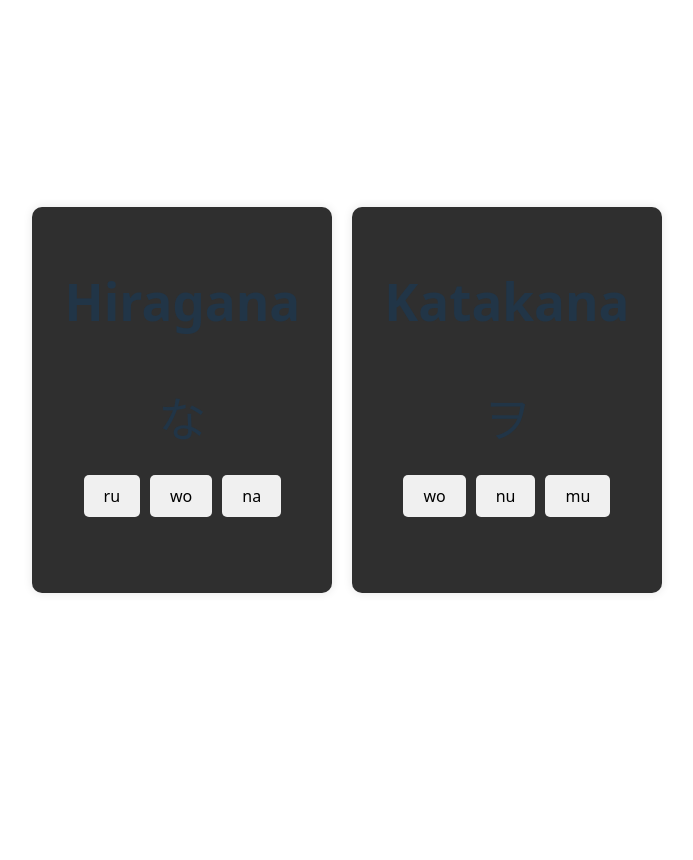
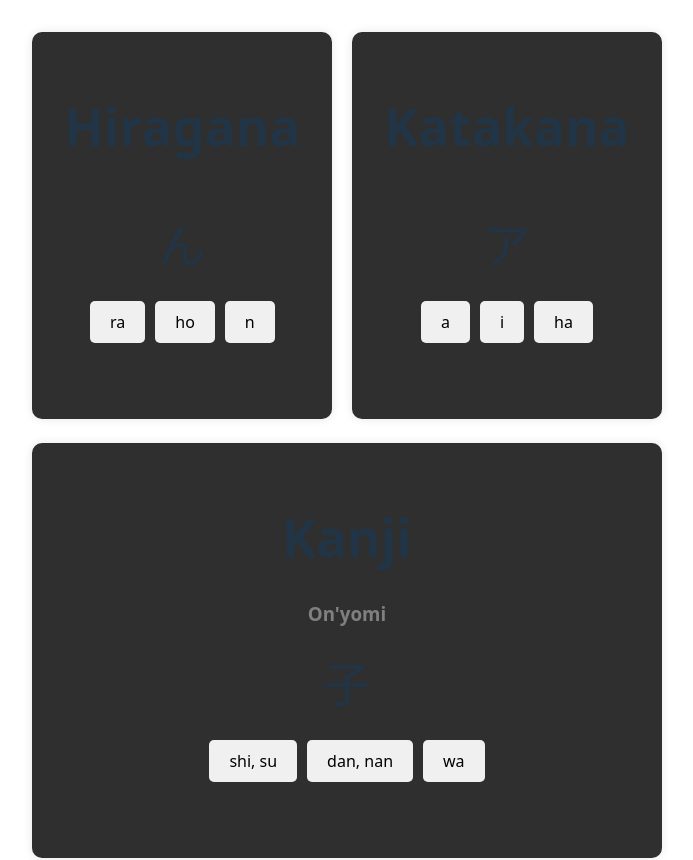
Before and after one commit to gitwyrm/learnjapanese, a React (Vite) app: page / in a window 1280 px wide. Shown: the top 860 px of the page, without its empty margins (293-986 px from the left). Before the commit the page ends 800 px from the top, so only its background shows below. Built offline with nearby package versions, Linux system fonts and the light colour scheme.

Commit message:
Add KanjiQuiz component

```diff
--- a/src/App.css
+++ b/src/App.css
@@ -20,3 +20,8 @@
     justify-content: space-between;
     align-items: flex-start;
 }
+
+h3 {
+    margin: 0px;
+    color: gray;
+}
--- a/src/App.jsx
+++ b/src/App.jsx
@@ -2,9 +2,12 @@ import Quiz from "./components/Quiz";
 import "./App.css";
 import hiragana from "./tokens/hiragana";
 import katakana from "./tokens/katakana";
+import KanjiQuiz from "./components/KanjiQuiz";
+import kanji from "./tokens/kanji";
 
 function App() {
   return (
+    <div>
       <div className="side-by-side">
         <div className="card">
           <h1>Hiragana</h1>
@@ -16,6 +19,25 @@ function App() {
           <Quiz tokens={katakana} />
         </div>
       </div>
+      <br />
+      <div className="card">
+        <h1>Kanji</h1>
+        <h3>On'yomi</h3>
+        <KanjiQuiz tokens={kanji} type={"on'yomi"} />
+      </div>
+      <br />
+      <div className="card">
+        <h1>Kanji</h1>
+        <h3>Kun'yomi</h3>
+        <KanjiQuiz tokens={kanji} type={"kun'yomi"} />
+      </div>
+      <br />
+      <div className="card">
+        <h1>Kanji</h1>
+        <h3>English</h3>
+        <KanjiQuiz tokens={kanji} type={"english"} />
+      </div>
+    </div>
   );
 }
 
--- /dev/null
+++ b/src/components/KanjiQuiz.jsx
@@ -0,0 +1,174 @@
+import React, { useState, useEffect } from "react";
+
+const getRandomIndices = (excludeIndex, count, max) => {
+  const indices = [];
+  while (indices.length < count) {
+    const randIndex = Math.floor(Math.random() * max);
+    if (randIndex !== excludeIndex && !indices.includes(randIndex)) {
+      indices.push(randIndex);
+    }
+  }
+  return indices;
+};
+
+const KanjiQuiz = ({ tokens, type }) => {
+  const [shuffledTokens, setShuffledTokens] = useState([]);
+  const [currentIndex, setCurrentIndex] = useState(0);
+  const [userAnswers, setUserAnswers] = useState([]);
+  const [answerResult, setAnswerResult] = useState(null);
+  const [currentOptions, setCurrentOptions] = useState([]);
+
+  const getText = (kanji, type) => {
+    if (type === "english") {
+      return kanji.english.join(", ");
+    } else {
+      const readings = kanji.romaji
+        .filter((r) => r.type === type)
+        .map((r) => r.value);
+      return readings.join(", ");
+    }
+  };
+
+  const startQuiz = () => {
+    let filteredTokens = tokens;
+    if (type === "on'yomi" || type === "kun'yomi") {
+      filteredTokens = tokens.filter((token) =>
+        token.romaji.some((r) => r.type === type),
+      );
+    }
+    const shuffled = [...filteredTokens].sort(() => Math.random() - 0.5);
+    setShuffledTokens(shuffled);
+    setCurrentIndex(0);
+    setUserAnswers([]);
+    setAnswerResult(null);
+  };
+
+  useEffect(() => {
+    startQuiz();
+  }, [tokens, type]);
+
+  useEffect(() => {
+    if (shuffledTokens.length > 0 && currentIndex < shuffledTokens.length) {
+      const currentKanji = shuffledTokens[currentIndex];
+      const correctText = getText(currentKanji, type);
+      const otherIndices = getRandomIndices(
+        currentIndex,
+        2,
+        shuffledTokens.length,
+      );
+      const incorrectTexts = otherIndices.map((index) =>
+        getText(shuffledTokens[index], type),
+      );
+      const options = [correctText, ...incorrectTexts].sort(
+        () => Math.random() - 0.5,
+      );
+      setCurrentOptions(options);
+    }
+  }, [currentIndex, shuffledTokens, type]);
+
+  const handleAnswer = (selected) => {
+    const currentKanji = shuffledTokens[currentIndex];
+    const correctText = getText(currentKanji, type);
+    const isCorrect = selected === correctText;
+    setUserAnswers([...userAnswers, isCorrect]);
+    setAnswerResult({ isCorrect, selected });
+
+    setTimeout(() => {
+      setAnswerResult(null);
+      setCurrentIndex(currentIndex + 1);
+    }, 1000);
+  };
+
+  if (shuffledTokens.length === 0) {
+    return <div>No Kanji available for this type.</div>;
+  }
+
+  if (currentIndex < shuffledTokens.length) {
+    const currentKanji = shuffledTokens[currentIndex].kanji;
+    return (
+      <div>
+        <div style={{ fontSize: "48px", textAlign: "center", margin: "20px" }}>
+          {currentKanji}
+        </div>
+        <div style={{ display: "flex", justifyContent: "center", gap: "10px" }}>
+          {currentOptions.map((option, index) => (
+            <button
+              key={index}
+              onClick={() => handleAnswer(option)}
+              disabled={answerResult !== null}
+              style={{
+                padding: "10px 20px",
+                fontSize: "16px",
+                backgroundColor:
+                  answerResult && answerResult.selected === option
+                    ? answerResult.isCorrect
+                      ? "green"
+                      : "red"
+                    : "#f0f0f0",
+                color:
+                  answerResult && answerResult.selected === option
+                    ? "white"
+                    : "black",
+                border: "none",
+                borderRadius: "5px",
+                cursor: answerResult !== null ? "not-allowed" : "pointer",
+              }}
+            >
+              {option}
+              {answerResult &&
+                answerResult.selected === option &&
+                (answerResult.isCorrect ? " O" : " X")}
+            </button>
+          ))}
+        </div>
+        <div
+          style={{
+            textAlign: "center",
+            marginTop: "20px",
+            fontSize: "18px",
+            color: answerResult
+              ? answerResult.isCorrect
+                ? "green"
+                : "red"
+              : "transparent",
+            minHeight: "24px",
+            opacity: answerResult ? 1 : 0,
+            transition: "opacity 0.2s ease",
+          }}
+        >
+          {answerResult
+            ? answerResult.isCorrect
+              ? "Correct!"
+              : "Incorrect!"
+            : " "}
+        </div>
+      </div>
+    );
+  } else {
+    const correctCount = userAnswers.filter((answer) => answer).length;
+    const incorrectCount = userAnswers.length - correctCount;
+    return (
+      <div style={{ textAlign: "center", marginTop: "50px" }}>
+        <h2>Quiz Results</h2>
+        <p style={{ fontSize: "20px" }}>Correct: {correctCount}</p>
+        <p style={{ fontSize: "20px" }}>Incorrect: {incorrectCount}</p>
+        <button
+          onClick={startQuiz}
+          style={{
+            padding: "10px 20px",
+            fontSize: "16px",
+            backgroundColor: "#4CAF50",
+            color: "white",
+            border: "none",
+            borderRadius: "5px",
+            cursor: "pointer",
+          }}
+        >
+          Start Over
+        </button>
+      </div>
+    );
+  }
+};
+
+export default KanjiQuiz;
```
Lines whose indentation alone changed are shown as unchanged.
